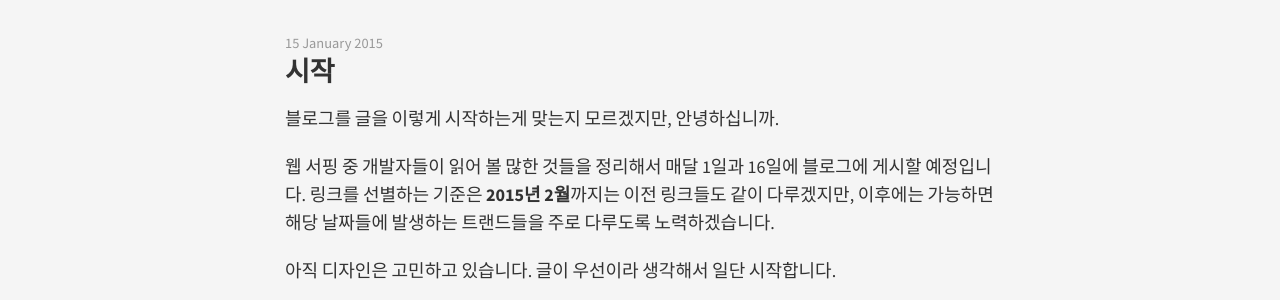
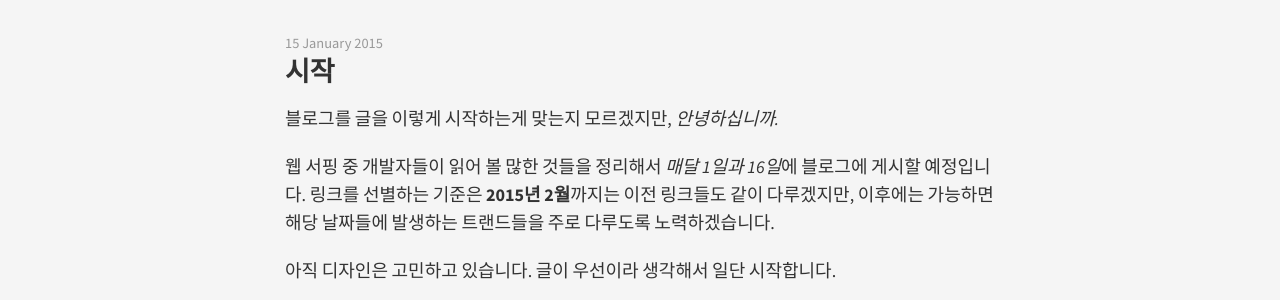
Before and after one commit to sooyoung32/k-ware.github.io, a Jekyll site: the page built from _posts/2015-01-15-first.md, in a window 1280 px wide. Shown: the part 127-427 px from the top of the page. Built offline with Jekyll 4.4.1, drawn with Linux system fonts in a browser that asks for light colours; nearby versions of some CDN libraries; Markdown is read by kramdown in place of the engine named in the settings.

Commit message:
강조 추가

```diff
--- a/_posts/2015-01-15-first.md
+++ b/_posts/2015-01-15-first.md
@@ -3,10 +3,10 @@ layout: post
 title: 시작
 ---
 
-블로그를 글을 이렇게 시작하는게 맞는지 모르겠지만, 안녕하십니까.
+블로그를 글을 이렇게 시작하는게 맞는지 모르겠지만, *안녕하십니까.*
 
 웹 서핑 중 개발자들이 읽어 볼 많한 것들을 정리해서
-매달 1일과 16일에 블로그에 게시할 예정입니다.
+*매달 1일과 16일*에 블로그에 게시할 예정입니다.
 링크를 선별하는 기준은 **2015년 2월**까지는 이전 링크들도 같이 다루겠지만,
 이후에는 가능하면 해당 날짜들에 발생하는 트랜드들을 주로 다루도록 노력하겠습니다.
 
```
